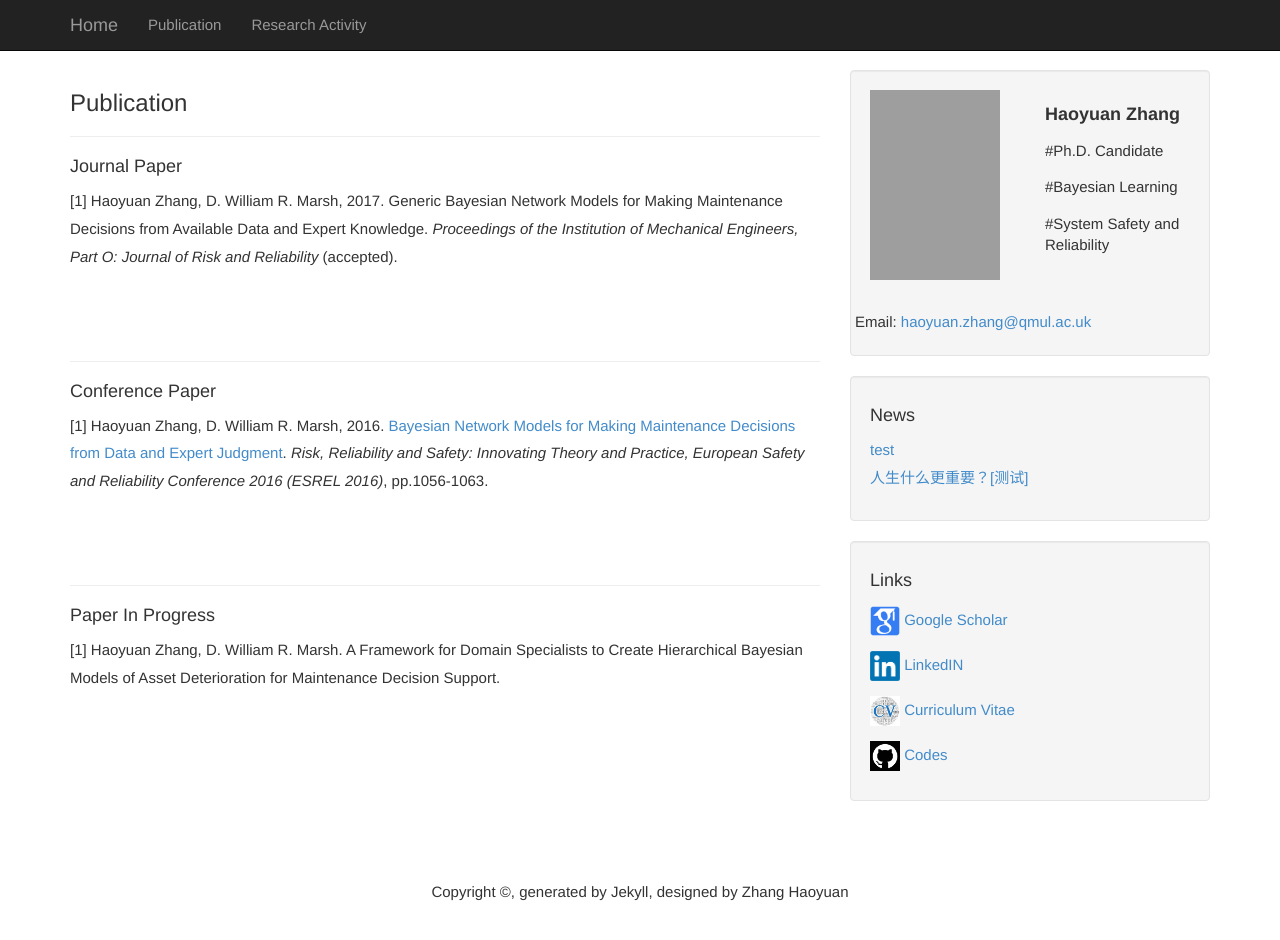
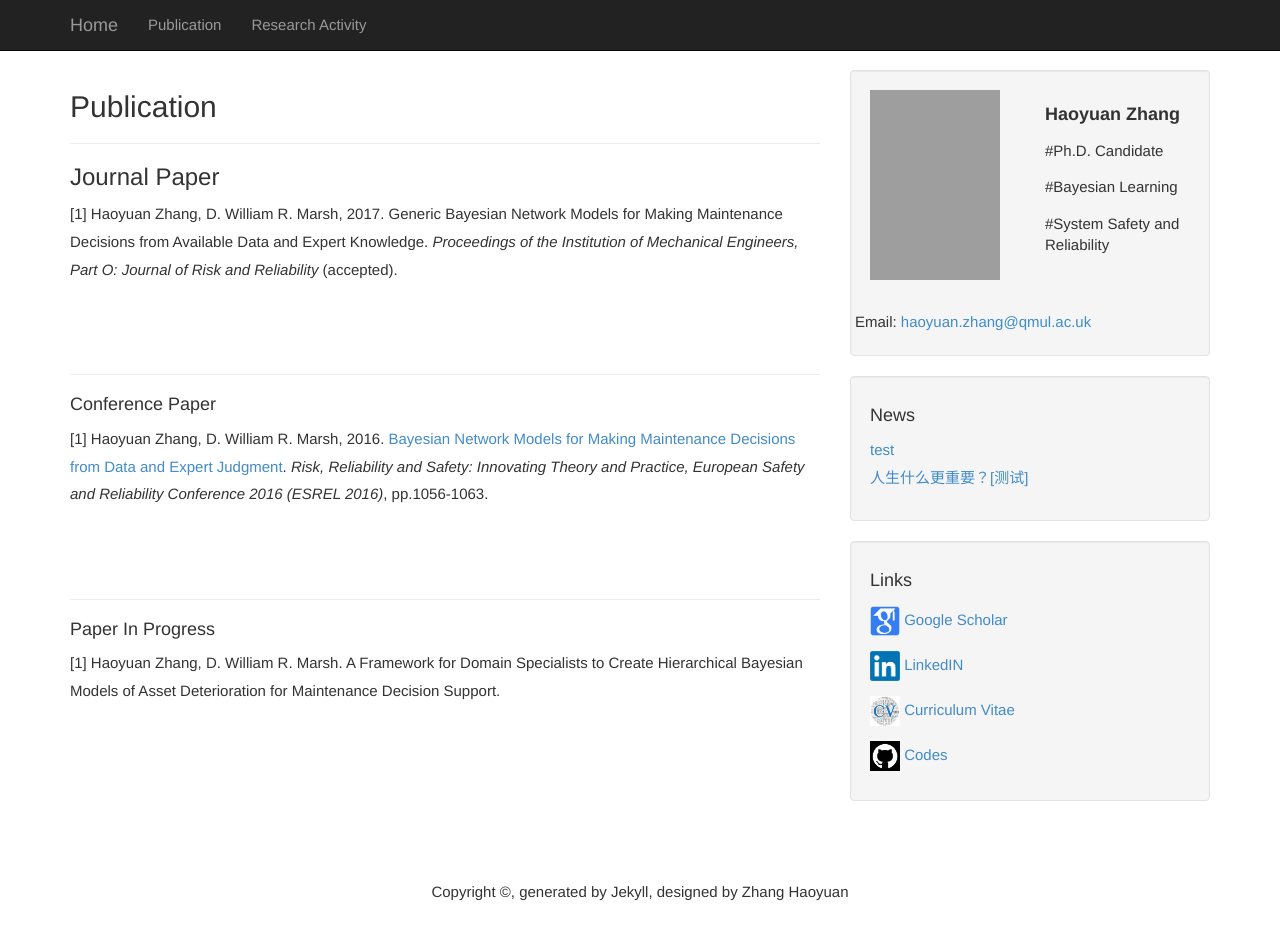
Before and after one commit to july0905/haoyuanzhang1990.github.io, a Jekyll site: the page built from pub.md, in a window 1280 px wide and 953 px high. Shown: the top 940 px of the window. Built offline with Jekyll 4.4.1, drawn with Linux system fonts in a browser that asks for light colours; grey boxes are pictures that could not be loaded.

Commit message:
Update pub.md

```diff
--- a/pub.md
+++ b/pub.md
@@ -4,9 +4,9 @@ title: "Publication"
 ---
 
 
-### Publication
+<h2>Publication</h2>
 <hr>
-#### Journal Paper
+<h3> Journal Paper</h3>
 [1] Haoyuan Zhang, D. William R. Marsh, 2017. Generic Bayesian Network Models for Making Maintenance Decisions from Available Data and Expert Knowledge. <i>Proceedings of the Institution of Mechanical Engineers, Part O: Journal of Risk and Reliability</i> (accepted).
 
 <br> &nbsp;
```
